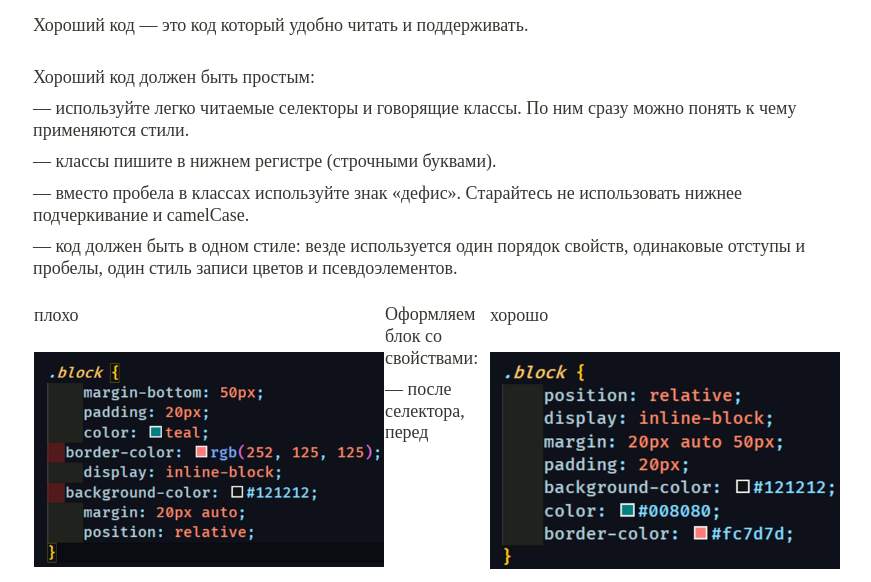
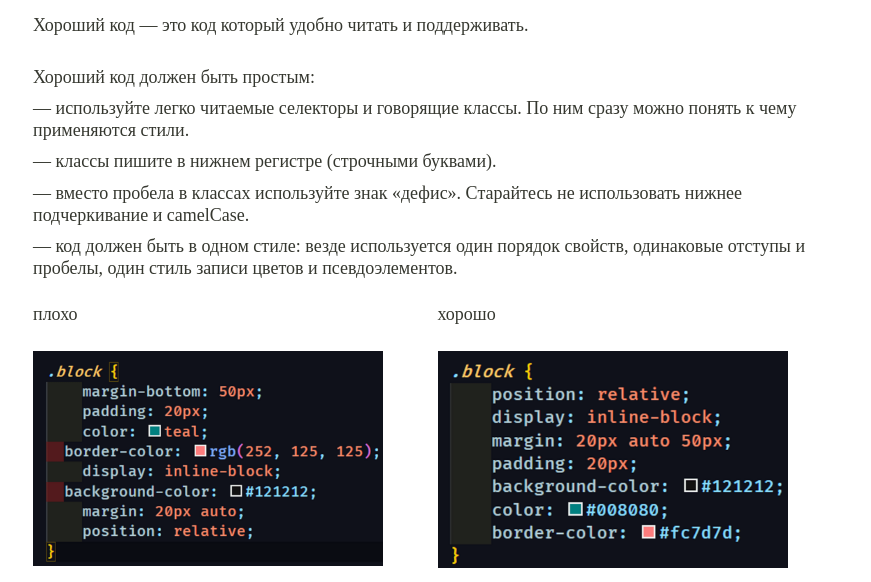
Before and after one commit to oneight15/code-style, a plain HTML site: page pages/code-style-css.html in a window 1280 px wide. Shown: the part 218-800 px from the top of the page, without its empty margins (203-1074 px from the left). Drawn offline with Linux system fonts and the light colour scheme.

Commit message:
fix: correct markup

```diff
--- a/css/css.css
+++ b/css/css.css
@@ -17,16 +17,13 @@
 }
 
 .img-wrapper {
-  border: 1px solid transparent;
+  display: inline-block;
   margin-bottom: 40px;
+  margin-right: 50px;
 }
 
-.img-wrapper:nth-child(odd) {
-  float: left;
-}
-
-.img-wrapper:nth-child(even) {
-  float: right;
+.img-wrapper:last-child {
+  margin-right: 0;
 }
 
 .css-img {
--- a/pages/code-style-css.html
+++ b/pages/code-style-css.html
@@ -20,6 +20,7 @@
         <li class="list-item">код должен быть в одном стиле: везде используется один порядок свойств, одинаковые отступы и пробелы, один стиль записи цветов и псевдоэлементов.</li>
       </ul>
 
+      <div>
         <figure class="img-wrapper">
           <figcaption class="sign">плохо</figcaption>
           <img class="css-img bad-css" src="../img/bad-css.png" alt="">
@@ -28,6 +29,7 @@
           <figcaption class="sign">хорошо</figcaption>
           <img class="css-img good-css" src="../img/good-css.png" alt="">
         </figure>
+      </div>
 
       <p class="list-title">Оформляем блок со свойствами:</p>
       <ul class="list-css">
```
Lines whose indentation alone changed are shown as unchanged.
